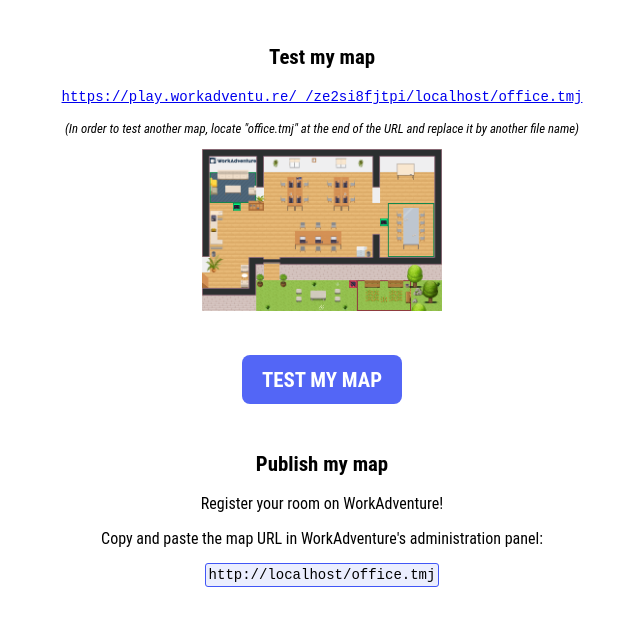
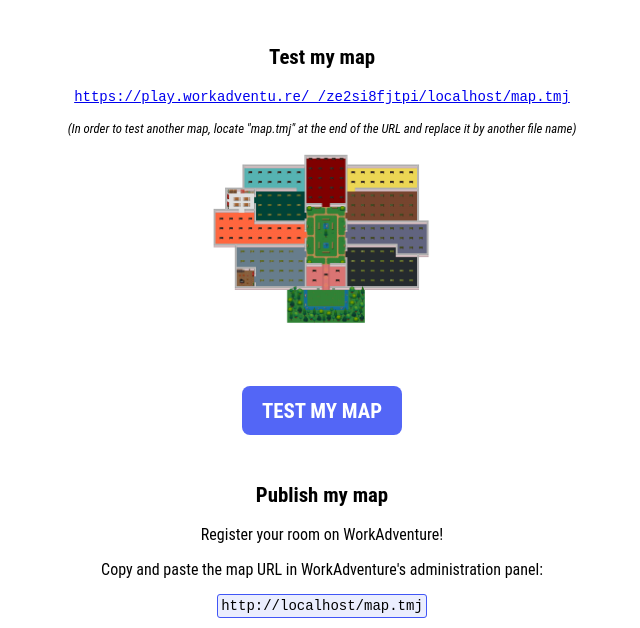
Before and after one commit to esanger/MEME-map-2026, a plain HTML site: page index.html in a window 1280 px wide. Shown: the part 98-726 px from the top of the page, without its empty margins (318-958 px from the left). Drawn offline with Linux system fonts and the light colour scheme.

Commit message:
Deploying to gh-pages from master @ 9fd31480e8a16990db45186b30ec886057420152 🚀

```diff
--- a/index.html
+++ b/index.html
@@ -17,12 +17,12 @@
                 path = path.substr(path, path.length - 'index.html'.length);
             }
             const instanceId = Math.random().toString(36).substring(2, 15);
-            const url = `https://play.workadventu.re/_/${instanceId}/${host}${path}office.tmj`;
+            const url = `https://play.workadventu.re/_/${instanceId}/${host}${path}map.tmj`;
             document.getElementById('testMapURL').href = url;
             document.getElementById('testMapBtnURL').href = url;
             document.getElementById('testMapURL').innerText = url;
 
-            const tmjURL = window.location.protocol + '//' + window.location.host + path + 'office.tmj';
+            const tmjURL = window.location.protocol + '//' + window.location.host + path + 'map.tmj';
             document.getElementById('tmjURL').innerText = tmjURL;
 
             const gettingStartedLink = 'https://workadventu.re/getting-started?name=Map&mapUrl=' + tmjURL;
@@ -150,8 +150,8 @@
             <section>
                 <h2>Test my map</h2>
                 <p><a id="testMapURL" href="#" class="url"></a></p>
-                <p class="tips">(In order to test another map, locate "office.tmj" at the end of the URL and replace it by another file name)</p>
-                <img src="./assets/office-7f74ee09.png" alt="Map thumbnail" class="map">
+                <p class="tips">(In order to test another map, locate "map.tmj" at the end of the URL and replace it by another file name)</p>
+                <img src="./assets/map-52c4d9a6.png" alt="Map thumbnail" class="map">
                 <p><a id="testMapBtnURL" href="#" class="button">Test my map</a></p>
             </section>
 
```
Also changed, not shown: assets/map-52c4d9a6.png (added), assets/office-7f74ee09.png (deleted), conference-chunk-1-65cd63fe.png (renamed from conference-chunk-1-ad4c8d96.png), map-chunk-1-fc7625e8.png (added), map-chunk-2-fc7625e8.png (added), map.png (added), office-chunk-1-5bdddad5.png (renamed from office-chunk-1-15948bed.png), 3 other files.
